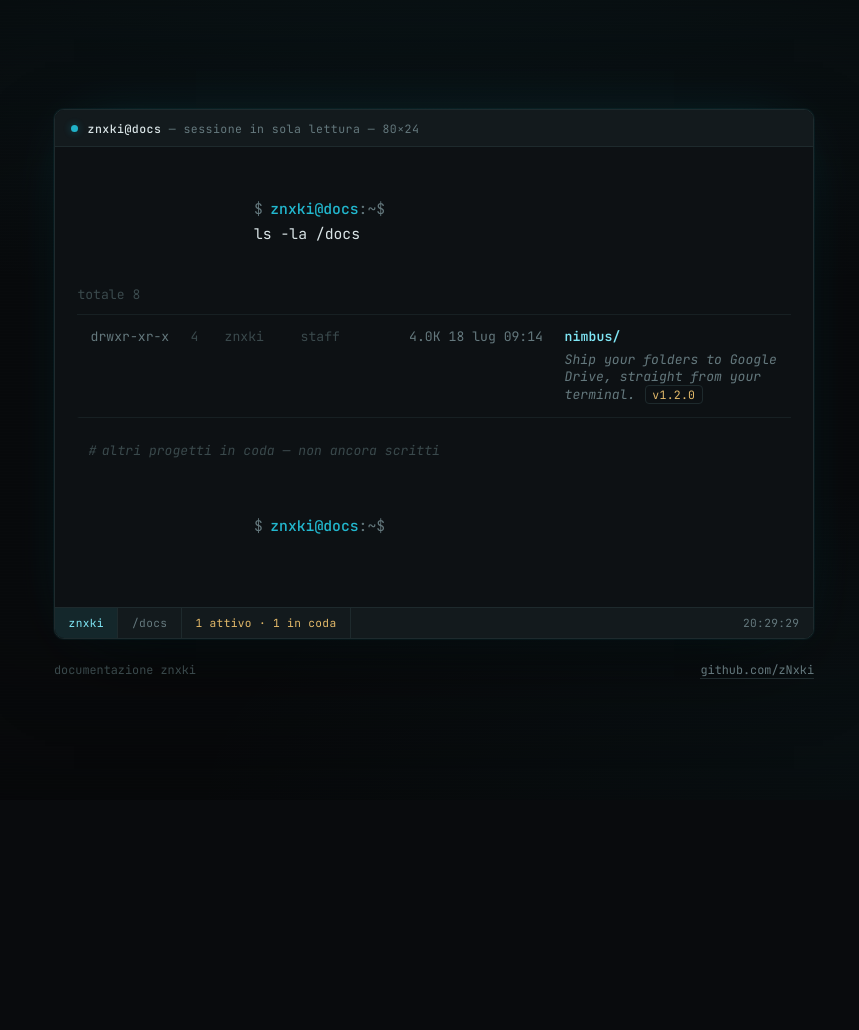
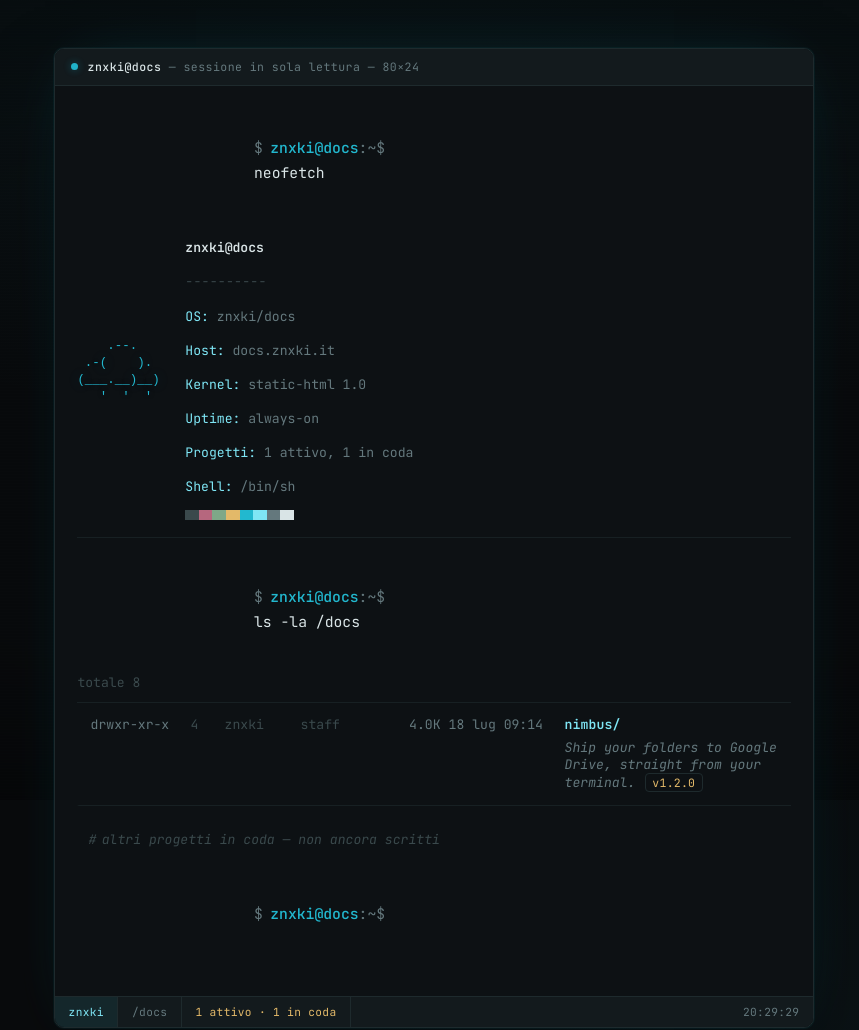
Before and after one commit to zNxki/nimbus, a website: page index.html in a window 1280 px wide. Shown: the top 1030 px of the page, without its empty margins (206-1065 px from the left). Before the commit the page ends 800 px from the top, so only its background shows below. Drawn offline with Linux system fonts and the light colour scheme.

Commit message:
feat(homepage): add neofetch-style system block above ls -la
Fill the empty space before the  line with a real
neofetch moment:

- "$ neofetch" command followed by a two-column output: small cloud
  ASCII art on the left, key:value info panel on the right (OS,
  Host, Kernel, Uptime, Progetti, Shell)
- Classic neofetch color-swatch row under the info panel, built from
  the page's existing accent/amber/fg tokens plus two new muted
  swatch-only colors (--swatch-rose, --swatch-moss)
- Stacks vertically under 620px instead of overflowing

Pure markup/CSS addition — no changes to the typing/clock JS.

```diff
--- a/index.html
+++ b/index.html
@@ -28,6 +28,8 @@
             --accent-bright: #7fe6f5;
             --accent-glow: rgba(34, 184, 207, 0.28);
             --amber: #e3b969;
+            --swatch-rose: #b6677e;
+            --swatch-moss: #7ea888;
             --mono: "JetBrains Mono", "SFMono-Regular", ui-monospace, Menlo, Consolas, monospace;
             --radius: 10px;
         }
@@ -345,6 +347,91 @@
             color: var(--amber);
         }
 
+        .fetch {
+            display: flex;
+            gap: 1.6rem;
+            align-items: center;
+            margin: 0.9rem 0 1.3rem;
+            padding-bottom: 1.1rem;
+            border-bottom: 1px solid var(--line-soft);
+        }
+
+        .fetch__art {
+            margin: 0;
+            color: var(--accent);
+            font-size: 0.78rem;
+            line-height: 1.35;
+            flex-shrink: 0;
+            text-shadow: 0 0 14px var(--accent-glow);
+        }
+
+        .fetch__info {
+            font-size: 0.82rem;
+            line-height: 1.6;
+            min-width: 0;
+        }
+
+        .fetch__head {
+            color: var(--fg);
+            font-weight: 600;
+        }
+
+        .fetch__rule {
+            color: var(--fg-dimmer);
+            margin: 0.15rem 0 0.4rem;
+            letter-spacing: 0.02em;
+        }
+
+        .fetch__row {
+            color: var(--fg-dim);
+        }
+
+        .fetch__row .k {
+            color: var(--accent-bright);
+        }
+
+        .fetch__swatches {
+            display: flex;
+            margin-top: 0.55rem;
+        }
+
+        .fetch__swatches span {
+            width: 0.85rem;
+            height: 0.6rem;
+        }
+
+        .fetch__swatches span:nth-child(1) {
+            background: var(--fg-dimmer);
+        }
+
+        .fetch__swatches span:nth-child(2) {
+            background: var(--swatch-rose);
+        }
+
+        .fetch__swatches span:nth-child(3) {
+            background: var(--swatch-moss);
+        }
+
+        .fetch__swatches span:nth-child(4) {
+            background: var(--amber);
+        }
+
+        .fetch__swatches span:nth-child(5) {
+            background: var(--accent);
+        }
+
+        .fetch__swatches span:nth-child(6) {
+            background: var(--accent-bright);
+        }
+
+        .fetch__swatches span:nth-child(7) {
+            background: var(--fg-dim);
+        }
+
+        .fetch__swatches span:nth-child(8) {
+            background: var(--fg);
+        }
+
         .foot {
             margin-top: 1.4rem;
             display: flex;
@@ -393,6 +480,16 @@
             .seg:last-child {
                 margin-left: 0;
             }
+
+            .fetch {
+                flex-direction: column;
+                align-items: flex-start;
+                gap: 0.8rem;
+            }
+
+            .fetch__art {
+                font-size: 0.68rem;
+            }
         }
     </style>
 </head>
@@ -409,6 +506,33 @@
             </div>
 
             <div class="term__body">
+                <p class="line">
+                    <span class="prompt-sym">$</span><span class="prompt">znxki@docs</span><span
+                        class="prompt-path">:~</span><span class="prompt-sym">$</span>
+                    neofetch
+                </p>
+
+                <div class="fetch">
+                    <pre class="fetch__art" aria-hidden="true">    .--.
+ .-(    ).
+(___.__)__)
+   '  '  '</pre>
+                    <div class="fetch__info">
+                        <p class="fetch__head">znxki@docs</p>
+                        <p class="fetch__rule">----------</p>
+                        <p class="fetch__row"><span class="k">OS:</span> znxki/docs</p>
+                        <p class="fetch__row"><span class="k">Host:</span> docs.znxki.it</p>
+                        <p class="fetch__row"><span class="k">Kernel:</span> static-html 1.0</p>
+                        <p class="fetch__row"><span class="k">Uptime:</span> always-on</p>
+                        <p class="fetch__row"><span class="k">Progetti:</span> 1 attivo, 1 in coda</p>
+                        <p class="fetch__row"><span class="k">Shell:</span> /bin/sh</p>
+                        <div class="fetch__swatches" aria-hidden="true">
+                            <span></span><span></span><span></span><span></span>
+                            <span></span><span></span><span></span><span></span>
+                        </div>
+                    </div>
+                </div>
+
                 <p class="line">
                     <span class="prompt-sym">$</span><span class="prompt">znxki@docs</span><span
                         class="prompt-path">:~</span><span class="prompt-sym">$</span>
```
